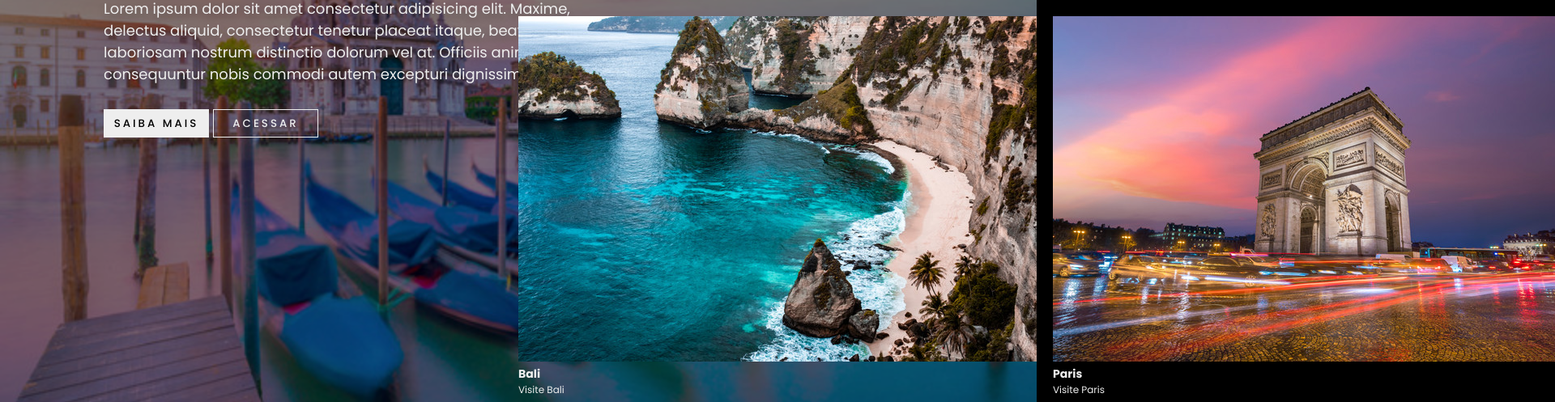
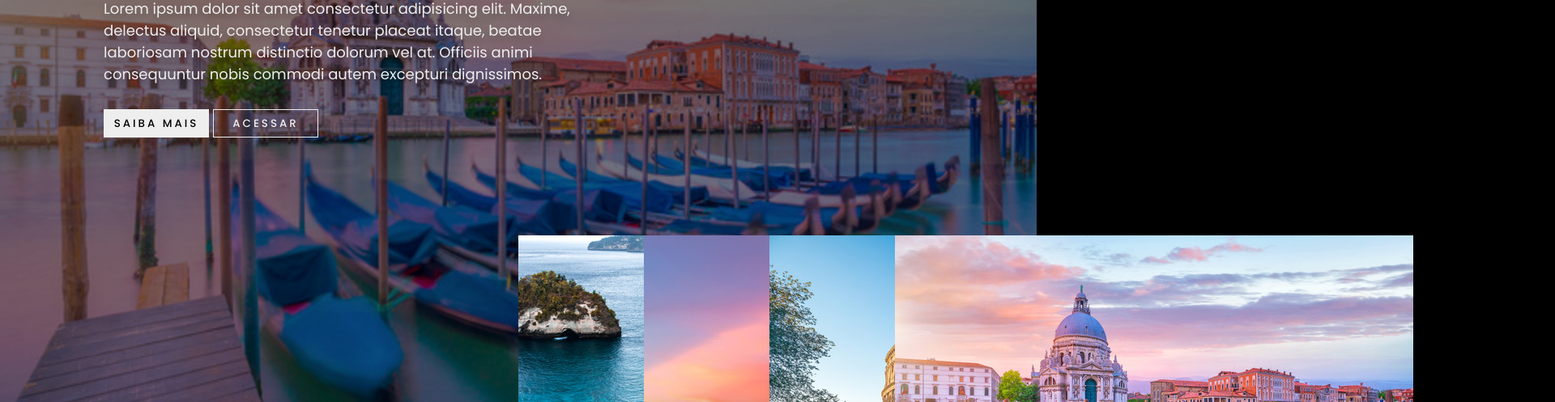
Before and after one commit to Victor-Melgar/projetos-devclub, a plain HTML site: page SLIDER_CIDADES/index.html in a window 1280 px wide. Shown: the part 259-756 px from the top of the page at 81% size, 1920 px wide, since content can reach past the window. Drawn offline with Linux system fonts and the light colour scheme.

Commit message:
projetos-devclub

```diff
--- a/SLIDER_CIDADES/index.html
+++ b/SLIDER_CIDADES/index.html
@@ -74,9 +74,10 @@
         </div>
 
         <div class="thumb">
+
             <div class="thumb-item">
-                <img src="./src/img/img1.jpg" alt="cidade-bali">
-                <div class="content">
+                <img class="img" src="./src/img/img1.jpg" alt="cidade-bali">
+                <div v class="content">
                     <h3>Bali</h3>
                     <p>Visite Bali</p>
                 </div>
@@ -105,6 +106,7 @@
                     <p>Visite Veneza</p>
                 </div>
             </div>
+
         </div>
 
         <div class="arows">
--- a/SLIDER_CIDADES/src/css/styles.css
+++ b/SLIDER_CIDADES/src/css/styles.css
@@ -112,7 +112,7 @@ header a {
     gap: 20px;
 }
 
-.container .thumb .thum-item {
+.container .thumb .thumb-item {
     width: 135px;
     height: 200px;
     position: relative;
```
